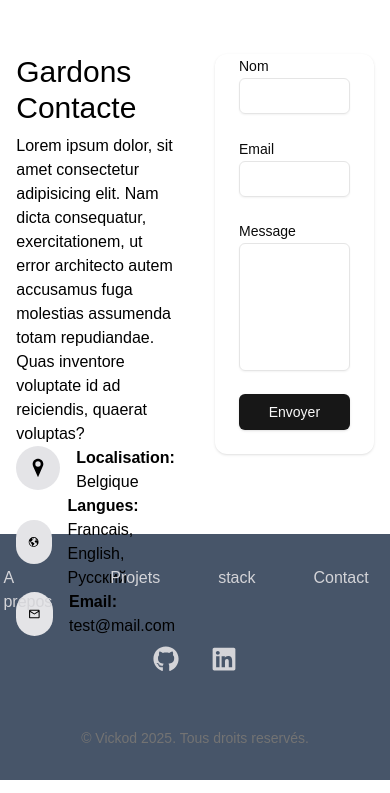
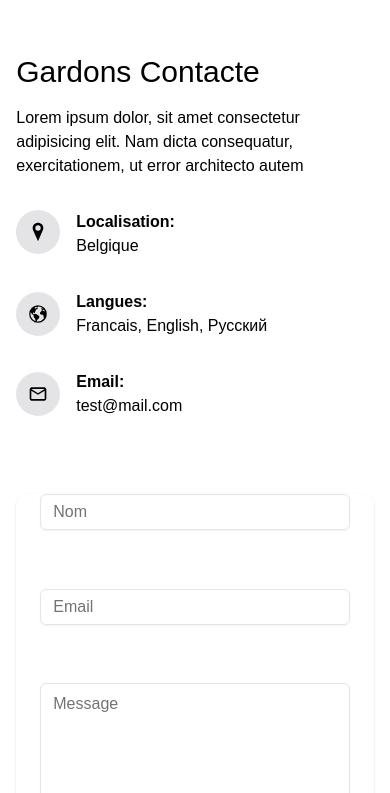
Before and after one commit to vickod/my-portfolio, a Next.js app: page / in a window 390 px wide. Shown: the part 1207-2000 px from the top of the page. Built offline with nearby package versions, Linux system fonts and the light colour scheme.

Commit message:
set hamburger nav

```diff
--- a/package.json
+++ b/package.json
@@ -10,10 +10,12 @@
   },
   "dependencies": {
     "@radix-ui/react-dialog": "^1.1.6",
+    "@radix-ui/react-dropdown-menu": "^2.1.6",
     "@radix-ui/react-label": "^2.1.2",
     "@radix-ui/react-slot": "^1.1.2",
     "class-variance-authority": "^0.7.1",
     "clsx": "^2.1.1",
+    "embla-carousel-react": "^8.5.2",
     "lucide-react": "^0.475.0",
     "next": "15.1.7",
     "next-themes": "^0.4.4",
--- a/src/app/globals.css
+++ b/src/app/globals.css
@@ -1,6 +1,10 @@
 @tailwind base;
 @tailwind components;
 @tailwind utilities;
+
+html {
+  scroll-behavior: smooth;
+}
 
 body {
   font-family: Arial, Helvetica, sans-serif;
--- a/src/components/global/Contact.tsx
+++ b/src/components/global/Contact.tsx
@@ -9,18 +9,18 @@ import { MdOutlineMail } from "react-icons/md";
 
 export default function Contact() {
   return (
-    <div className="w-full my-20">
-      <div className="grid grid-cols-2 gap-10 ">
-        <div className="flex flex-col h-[400px] justify-around  ">
-          <div>
-            <h1 className="text-3xl mb-2">Gardons Contacte</h1>
-            <p>
+    <div className="w-full" id="contact">
+      <div className="h-20"></div>
+      <div className="md:grid md:grid-cols-2 gap-10 flex flex-col items-center  ">
+        <div className="flex flex-col h-[400px] lg:h-[500px] gap-8  ">
+          <div className="flex flex-col gap-4">
+            <h1 className="text-3xl">Gardons Contacte</h1>
+            <p className="dark:text-zinc-300">
               Lorem ipsum dolor, sit amet consectetur adipisicing elit. Nam
               dicta consequatur, exercitationem, ut error architecto autem
-              accusamus fuga molestias assumenda totam repudiandae. Quas
-              inventore voluptate id ad reiciendis, quaerat voluptas?
             </p>
           </div>
+          <div className="flex flex-col gap-8">
             <div className="flex items-start gap-4 ">
               <GiPositionMarker
                 size=""
@@ -28,7 +28,7 @@ export default function Contact() {
               />
               <div className="flex-flex-col">
                 <p className="font-semibold">Localisation:</p>
-              <p>Belgique</p>
+                <p className="dark:text-zinc-300">Belgique</p>
               </div>
             </div>
             <div className="flex items-center gap-4 ">
@@ -38,7 +38,7 @@ export default function Contact() {
               />
               <div className="flex-flex-col">
                 <p className="font-semibold">Langues:</p>
-              <p>Francais, English, Русский</p>
+                <p className="dark:text-zinc-300">Francais, English, Русский</p>
               </div>
             </div>
             <div className="flex items-center gap-4">
@@ -48,38 +48,43 @@ export default function Contact() {
               />
               <div className="flex-flex-col">
                 <p className="font-semibold">Email:</p>
-              <p>test@mail.com</p>
+                <p className="dark:text-zinc-300">test@mail.com</p>
+              </div>
             </div>
           </div>
         </div>
 
-        <div className="w-full  flex justify-end">
+        <div className="w-full max-md:h-[500px] h-[400px] lg:h-[500px] flex lg:justify-end justify-start ">
           <form
             action=""
-            className="flex flex-col gap-4 justify-between h-full w-full"
+            className="flex flex-col gap-4 justify-between h-full w-full "
           >
             <Card className="h-full border-none bg-transparent">
               <CardContent className="h-full">
                 <div className="flex flex-col gap-4 h-full justify-between">
                   <div>
-                    <Label>Nom</Label>
-                    <Input className="dark:bg-zinc-900" />
+                    {/* <Label>Nom</Label> */}
+                    <Input placeholder="Nom" className="dark:bg-zinc-900" />
                   </div>
                   <div>
-                    <Label>Email</Label>
-                    <Input className="dark:bg-zinc-900" />
+                    {/* <Label>Email</Label> */}
+                    <Input placeholder="Email" className="dark:bg-zinc-900" />
                   </div>
                   <div>
-                    <Label>Message</Label>
-                    <Textarea className="h-32 resize-none dark:bg-zinc-900" />
+                    {/* <Label>Message</Label> */}
+                    <Textarea
+                      placeholder="Message"
+                      className="max-md:h-48 h-32 lg:h-48 resize-none dark:bg-zinc-900"
+                    />
                   </div>
-                  <Button>Envoyer</Button>
+                  <Button className="dark:bg-zinc-300">Envoyer</Button>
                 </div>
               </CardContent>
             </Card>
           </form>
         </div>
       </div>
+      <div className="h-20"></div>
     </div>
   );
 }
--- a/src/components/global/Footer.tsx
+++ b/src/components/global/Footer.tsx
@@ -4,7 +4,7 @@ import { FaGithub, FaLinkedin } from "react-icons/fa";
 
 export default function Footer() {
   return (
-    <footer className=" bg-slate-600">
+    <footer className=" bg-slate-600 dark:bg-zinc-800">
       <div className="w-11/12 xl:w-10/12 2xl:w-8/12 mx-auto">
         <div className="flex flex-col justify-center items-center gap-8">
           <div className="mt-8 flex gap-10">
--- a/src/components/global/Navbar.tsx
+++ b/src/components/global/Navbar.tsx
@@ -55,7 +55,7 @@ export function Navbar() {
             Stack
           </Link>
           <Link
-            href="/contact"
+            href="#contact"
             className="font-semibold transition-all duration-300 hover:text-red-500 hover:scale-110"
           >
             Contact
@@ -64,52 +64,7 @@ export function Navbar() {
       </div>
       <div>
         <div className="flex gap-4">
-          <div className="sm:hidden">
-            <Sheet open={isOpen} onOpenChange={setIsOpen}>
-              <SheetTrigger asChild>
-                <Button variant="ghost" className="">
-                  <Menu />
-                </Button>
-              </SheetTrigger>
-              <SheetContent side="top" className="h-[70%] ">
-                <SheetHeader className="h-full flex flex-col justify-center items-center ">
-                  <SheetTitle></SheetTitle>
-                  <SheetDescription asChild>
-                    <div className=" flex flex-col justify-center items-center gap-10 font-bold">
-                      <Link
-                        href="/about"
-                        onClick={handleLinkClick}
-                        className="text-4xl"
-                      >
-                        A propos
-                      </Link>
-                      <Link
-                        href="/projects"
-                        onClick={handleLinkClick}
-                        className="text-4xl"
-                      >
-                        Projets
-                      </Link>
-                      <Link
-                        href="/stack"
-                        onClick={handleLinkClick}
-                        className="text-4xl"
-                      >
-                        Stack
-                      </Link>
-                      <Link
-                        href="/contact"
-                        onClick={handleLinkClick}
-                        className="text-4xl"
-                      >
-                        Contact
-                      </Link>
-                    </div>
-                  </SheetDescription>
-                </SheetHeader>
-              </SheetContent>
-            </Sheet>
-          </div>
+          <div className="sm:hidden"></div>
           <ModeToggle />
         </div>
       </div>
```
Also changed, not shown: 1 other file (tests, documents, lock files or other folders). Lines whose indentation alone changed are shown as unchanged.
